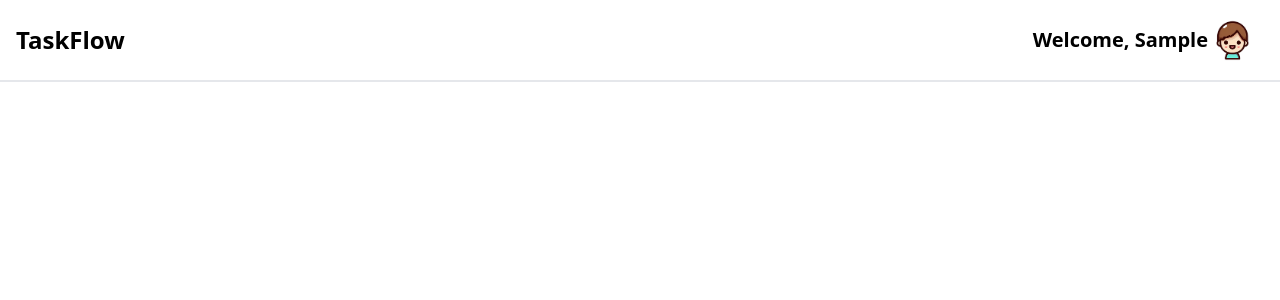
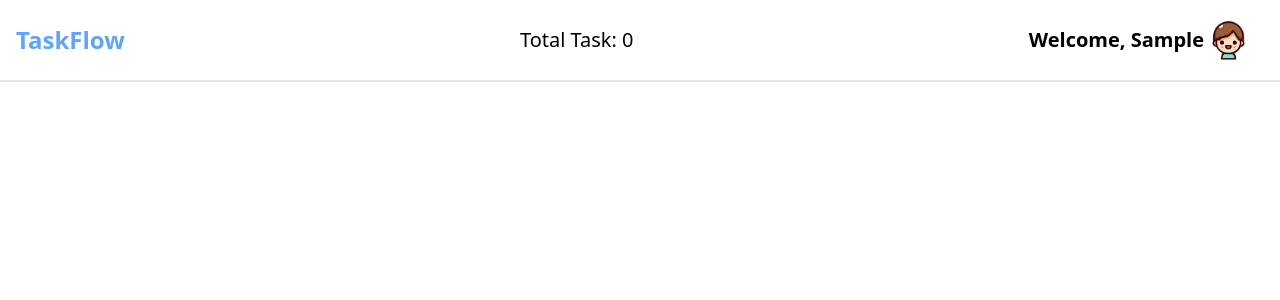
Before and after one commit to taekim-dev/task-flow, a React (Vite) app: page / in a window 1280 px wide. Both pictures are taken after typing "Sample" into the empty fields and a click on the button "Start". Shown: the top 300 px of the page. Built offline with nearby package versions, Linux system fonts and the light colour scheme.

Commit message:
added Total task in navbar

```diff
--- a/src/components/Navbar/Navbar.tsx
+++ b/src/components/Navbar/Navbar.tsx
@@ -7,13 +7,14 @@ interface NavbarProps {
 function Navbar({ username, avatar, totalTasks }: NavbarProps) {
   return (
     <div className="flex justify-between items-center p-4 bg-white border-b-2 border-gray-200">
-      <div className="text-2xl font-bold text-black-500">
+      <div className="text-2xl font-bold text-blue-400">
         TaskFlow
       </div>
+      <div className="text-xl font bold text-black-300">Total Task: {totalTasks}</div>
       <div className="flex items-center">
         <span className="text-xl font-semibold">Welcome, {username}</span>
         <img
-          className="h-12 w-12 rounded-full mr-2"
+          className="h-12 w-12 rounded-full mr-3"
           src={`/img/Avatar-${avatar}.jpg`}
           alt="User avatar"
         />
```
